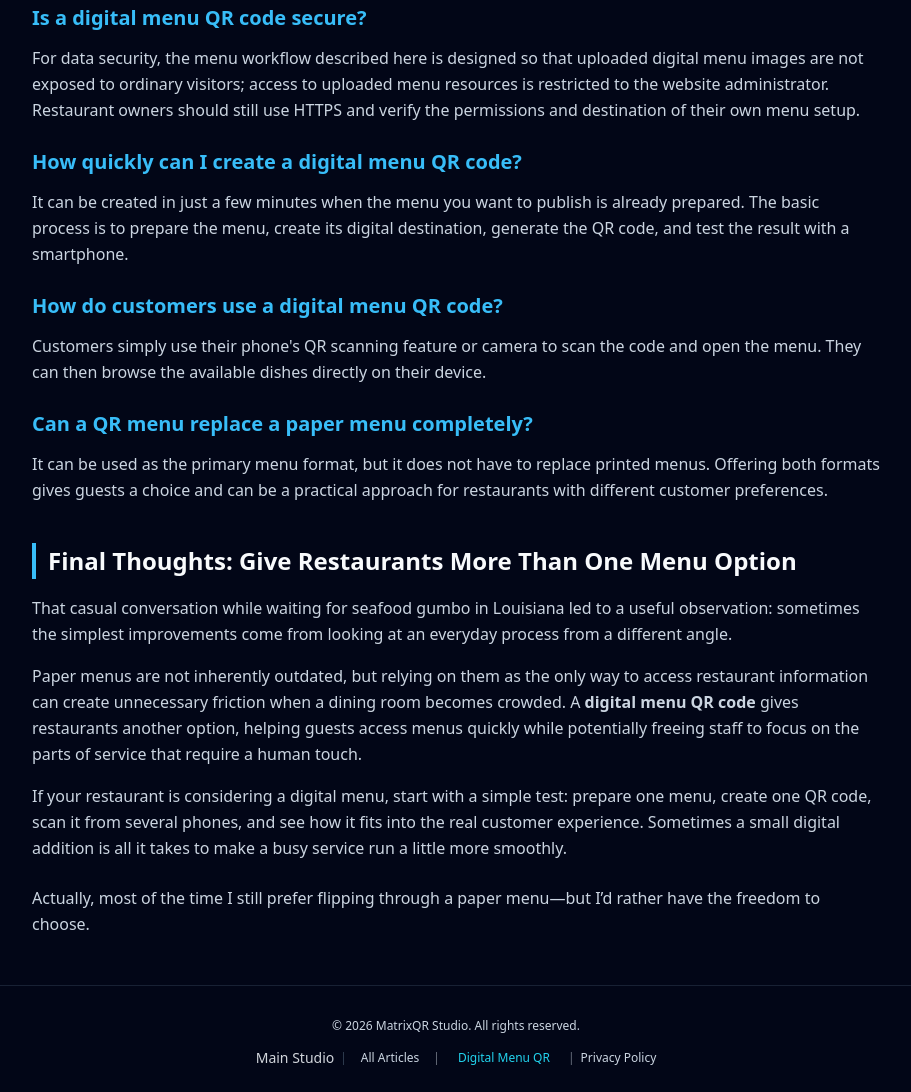
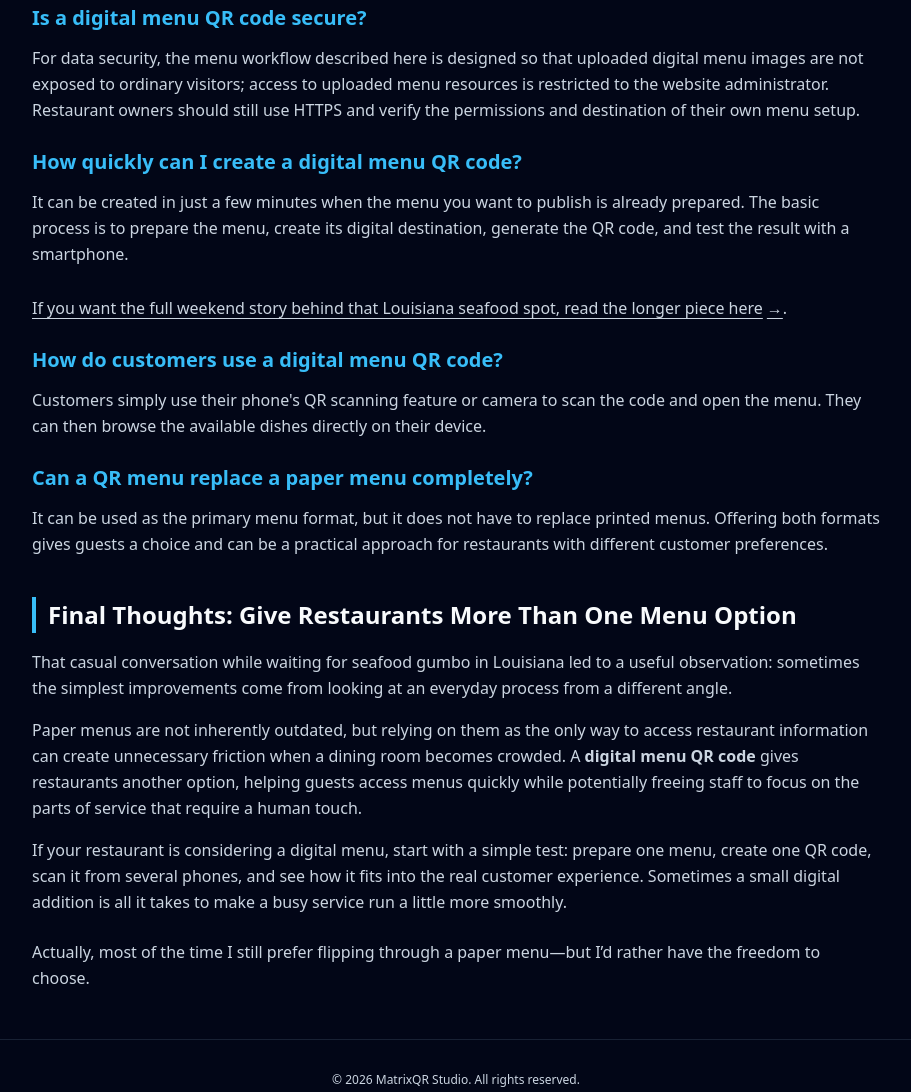
Before and after one commit to Technology-enthusiast-he/blog.matrixqr.cc, a website: page posts/2026-10/traditional-menus-digital-menu-qr-code.html in a window 1280 px wide. Shown: the part 4895-5987 px from the top of the page, without its empty margins (184-1095 px from the left). Drawn offline with nearby package versions, Linux system fonts and the light colour scheme; files that its build step writes are made by us from their sources.

Commit message:
Update traditional-menus-digital-menu-qr-code.html

```diff
--- a/posts/2026-10/traditional-menus-digital-menu-qr-code.html
+++ b/posts/2026-10/traditional-menus-digital-menu-qr-code.html
@@ -508,7 +508,18 @@
                 </div>
                 <div>
                     <h3>How quickly can I create a digital menu QR code?</h3>
-                    <p class="text-slate-300 leading-relaxed">It can be created in just a few minutes when the menu you want to publish is already prepared. The basic process is to prepare the menu, create its digital destination, generate the QR code, and test the result with a smartphone.</p>
+                    <p class="text-slate-300 leading-relaxed">
+    It can be created in just a few minutes when the menu you want to publish is already prepared. The basic process is to prepare the menu, create its digital destination, generate the QR code, and test the result with a smartphone.
+</p>
+
+<br class="block my-5" />
+
+<p class="text-slate-300 leading-relaxed mt-1">
+    <a href="/blog/digital-menu-qr-codes" class="inline-flex items-center gap-1 text-slate-300 underline underline-offset-4 hover:text-white transition-colors">
+        If you want the full weekend story behind that Louisiana seafood spot, read the longer piece here
+        <span aria-hidden="true">→</span>
+    </a>.
+</p>
                 </div>
                 <div>
                     <h3>How do customers use a digital menu QR code?</h3>
```
